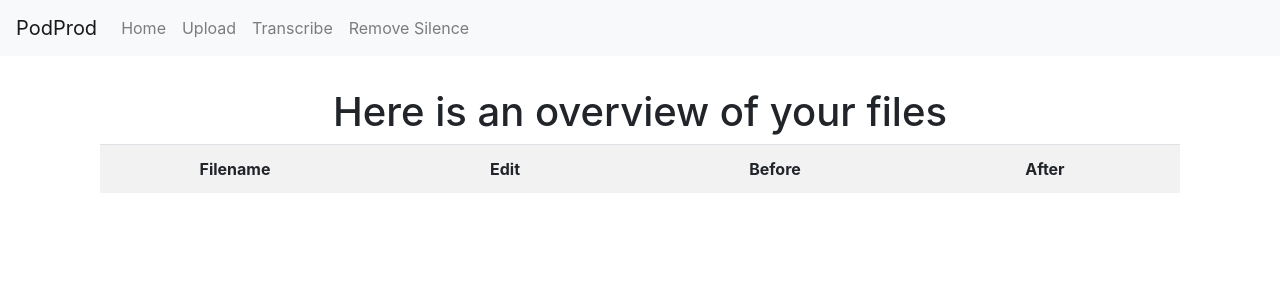
After one commit to MatchaMitch/podprod, a Flask app: template templates/remove-silence.html in a window 1280 px wide. The commit adds this page. Shown: the top 300 px of the page. Run offline with Flask 2, Linux system fonts and the light colour scheme; the template is opened without the code that fills it: most values are stand-ins (such as "Sample title", 1, 10 or a date in 2020); lists and menus that the app fills with data are empty; some libraries are stand-ins or nearby versions.

Commit message:
New function, remove silence now working

```diff
--- a/app.py
+++ b/app.py
@@ -6,18 +6,18 @@ import simpleaudio as sa
 from pydub import AudioSegment
 from pydub.playback import play
 from pydub.silence import split_on_silence
+import matplotlib
+matplotlib.use('Agg')
 import matplotlib.pyplot as plt
 import numpy as np
 import wave
 import sys
 
-
-
 app = Flask(__name__)
 
 app.config["FILE_UPLOADS"] = "/Users/Micha/documents/github/podprod/uploads"
 app.config["IMG_UPLOADS"] = "/Users/Micha/documents/github/podprod/static/img"
-app.config["ALLOWED_EXTENSIONS"] = ["WAV"]
+app.config["ALLOWED_EXTENSIONS"] = ["WAV", "M4A"]
 app.config["MAX_FILESIZE"] = 86400000
 
 # Function check for right file extension
@@ -53,7 +53,6 @@ def index():
 
 @app.route("/upload", methods=["GET", "POST"])
 def upload():
-	extra_line = ''
 
 	if request.method == "GET":
 		return render_template('upload.html')
@@ -77,6 +76,8 @@ def upload():
 			return redirect(request.url)
 
 		if file:
+			filename = secure_filename(file.filename)
+			filepath = os.path.join(app.config["FILE_UPLOADS"], filename)
 
 			# Saving the file.
 			filename = secure_filename(file.filename)
@@ -84,15 +85,19 @@ def upload():
 			file.save(filepath)
 			filename_clean = filename [:-4]
 
-			# Speech Recognition stuff.
-			recognizer = sr.Recognizer()
-			audio_file = sr.AudioFile(filepath)
-			with audio_file as source:
-				audio_data = recognizer.record(source)
-				text = recognizer.recognize_google(audio_data, key=GOOGLE_SPEECH_API_KEY, language="de-DE")
-			extra_line = f'Your text: "{text}"'
+			# Converting the file to wav, if it's not the case
+			filename_wav = "uploads/" + filename_clean + ".wav"
+			ext = filename.rsplit(".", 1)[1]
+			if not ext.upper() == "WAV":
+				song = AudioSegment.from_file(filepath)
+				song.export(filename_wav, format="wav")
 
-			'''
+			# Delete the non Wav File
+			os.remove(filepath)
+
+			# Giving the filepath the wav filepath
+			filepath = filename_wav
+
 			# Create Soundwave PNG
 			spf = wave.open(filepath, "r")
 
@@ -107,17 +112,96 @@ def upload():
 				sys.exit(0)
 
 			Time = np.linspace(0, len(signal) / fs, num=len(signal))
-
-			plt.title("Signal Wave...")
+			plt.figure(figsize=(6,2.5))
+			plt.style.use('seaborn')
 			plt.plot(Time, signal)
 			img_path = os.path.join(app.config["IMG_UPLOADS"], filename_clean)
 			plt.savefig(img_path)
-			'''
 
-		return render_template('upload.html', extra_line=extra_line)
+		return render_template('upload.html')
 
-@app.route("/overview", methods=["GET", "POST"])
-def overview():
+@app.route("/remove-silence", methods=["GET", "POST"])
+def remove_silence():
+	entries = []
+
+	# Open a file
+	path = app.config["FILE_UPLOADS"]
+
+	with os.scandir(path) as dirs:
+		for entry in dirs:
+			entries.append(entry.name)
+
+
+	if request.method == "POST":
+
+		filename = request.form['filename']
+		filepath = "uploads/" + filename
+
+		sound = AudioSegment.from_file(filepath)
+		chunks = split_on_silence(sound,
+		    # must be silent for at least half a second
+		    min_silence_len=500,
+
+		    # consider it silent if quieter than -50 dBFS
+		    silence_thresh=-50
+
+		)
+
+		arr = []
+
+		for i, chunk in enumerate(chunks):
+		    chunk.export("uploads/temp/chunk{0}.wav".format(i), format="wav")
+		    arr.append(i)
+
+		print(len(arr))
+
+		temp = AudioSegment.from_file("uploads/temp/chunk0.wav")
+
+		for j in arr:
+		    if j == 0:
+		        print("Combining Chunks")
+		    else:
+		        sound = AudioSegment.from_file("uploads/temp/chunk{}.wav".format(j))
+		        temp = temp + sound
+
+		temp.export(filepath, format="wav")
+
+		for j in arr:
+		    os.remove("uploads/temp/chunk{}.wav".format(j))
+
+		print("chunks deleted")
+
+		# Create Soundwave PNG
+		spf = wave.open(filepath, "r")
+
+		# Extract Raw Audio from Wav File
+		signal = spf.readframes(-1)
+		signal = np.fromstring(signal, "Int16")
+		fs = spf.getframerate()
+
+		# If Stereo
+		if spf.getnchannels() == 2:
+			print("Just mono files")
+			sys.exit(0)
+
+		Time = np.linspace(0, len(signal) / fs, num=len(signal))
+		plt.style.use('seaborn')
+		plt.figure(figsize=(6,2.5))
+		plt.plot(Time, signal)
+		filename_clean = filename [:-4] + "_new"
+		img_path = os.path.join(app.config["IMG_UPLOADS"], filename_clean)
+		plt.savefig(img_path)
+
+		return render_template('remove-silence.html', entries=entries)
+
+	else:
+		return render_template('remove-silence.html', entries=entries)
+
+
+@app.route("/transcribe", methods=["GET", "POST"])
+def transcribe():
+
+	text = ''
 
 	entries = []
 
@@ -128,22 +212,22 @@ def overview():
 		for entry in dirs:
 			entries.append(entry.name)
 
-
-
 	if request.method == "POST":
 
-		if request.form['play_file'] is False:
-			filename = request.form['play_file']
-			filepath = os.path.join(app.config["FILE_UPLOADS"], filename)
+		filename = request.form['play_file']
+		filepath = os.path.join(app.config["FILE_UPLOADS"], filename)
 
-			# Play the sound
-			sound = AudioSegment.from_file(filepath)
-			play(sound)
+		# Speech Recognition stuff.
+		recognizer = sr.Recognizer()
+		audio_file = sr.AudioFile(filepath)
+		with audio_file as source:
+			audio_data = recognizer.record(source)
+			text = recognizer.recognize_google(audio_data, key=GOOGLE_SPEECH_API_KEY, language="de-DE")
 
-		return render_template('overview.html', entries=entries)
+		return render_template('transcribe.html', entries=entries, text=text)
 
 	else:
-		return render_template('overview.html', entries=entries)
+		return render_template('transcribe.html', entries=entries, text=text)
 
 
 if __name__ == "__main__":
--- a/static/css/style.css
+++ b/static/css/style.css
@@ -2,3 +2,12 @@ main{
 	margin-top: 2em;
 	text-align: center;
 }
+
+table {
+    max-width: none;
+    table-layout:fixed
+}
+
+.soundwaves{
+	max-width: 100%;
+}
--- a/templates/main_template.html
+++ b/templates/main_template.html
@@ -16,7 +16,7 @@
   <body>
 
     <nav class="navbar navbar-expand-lg navbar-light bg-light justify-content-center">
-      <a class="navbar-brand" href="#">Navbar</a>
+      <a class="navbar-brand" href="/">PodProd</a>
       <button class="navbar-toggler" type="button" data-toggle="collapse" data-target="#navbarNav" aria-controls="navbarNav" aria-expanded="false" aria-label="Toggle navigation">
         <span class="navbar-toggler-icon"></span>
       </button>
@@ -29,11 +29,12 @@
             <a class="nav-link" href="/upload">Upload</a>
           </li>
           <li class="nav-item">
-            <a class="nav-link" href="/overview">Overview</a>
+            <a class="nav-link" href="/transcribe">Transcribe</a>
           </li>
           <li class="nav-item">
-            <a class="nav-link" href="/test">Test</a>
+            <a class="nav-link" href="/remove-silence">Remove Silence</a>
           </li>
+
         </ul>
       </div>
     </nav>
--- /dev/null
+++ b/templates/remove-silence.html
@@ -0,0 +1,32 @@
+{% extends 'main_template.html' %}
+
+{% block title %}PodProd Podcast Remove Silence{% endblock %}
+
+{% block main %}
+
+<div class="container">
+
+    <h1>Here is an overview of your files</h1>
+
+  	<table class="table table-striped">
+  		<tr>
+  			<th>Filename</th>
+  			<th>Edit</th>
+  			<th>Before</th>
+  			<th>After</th>
+  		</tr>
+  	{% for result in entries %}
+    	{% if ".wav" in result %}
+	    	<tr>
+	    		<td>{{ result }}</td>
+	    		<td><form action="" method="POST"> <button type="submit" name="filename" class="btn btn-primary" value={{ result }}>Remove Silence</button></form></td>
+	    		<td><img class="soundwaves" src="static/img/test8.png"></td>
+	    		<td><img class="soundwaves" src="static/img/test8_new.png"></td>
+	    	</tr>
+    	{% endif %}
+	{% endfor %}
+	</table>
+
+</div>
+
+{% endblock %}
--- a/templates/overview.html
+++ b/templates/transcribe.html
@@ -12,15 +12,14 @@
   		<tr>
   			<th>Filename</th>
   			<th>Action</th>
-        <th>Transcribe</th>
         <th>Transcription</th>
   		</tr>
   	{% for result in entries %}
     	{% if ".wav" in result %}
 	    	<tr>
 	    		<td>{{ result }}</td>
-	    		<td><form action="" method="POST"> <button type="submit" name="play_file" class="btn btn-primary" value={{ result }}>Play</button></form></td>
-
+	    		<td><form action="" method="POST"> <button type="submit" name="play_file" class="btn btn-primary" value={{ result }}>Transcribe</button></form></td>
+          <td> {{ text }}
 	    	</tr>
     	{% endif %}
 	{% endfor %}
--- a/templates/upload.html
+++ b/templates/upload.html
@@ -38,8 +38,4 @@
 </script>
 
 
-
-      {{ extra_line }}
-
-
 {% endblock %}
```
Also changed, not shown: templates/test.html (deleted, +0 -15 lines), static/img/test5.png (added), static/img/test5_new.png (added), static/img/test8.png (added), static/img/test8_new.png (added), 2 other files.
